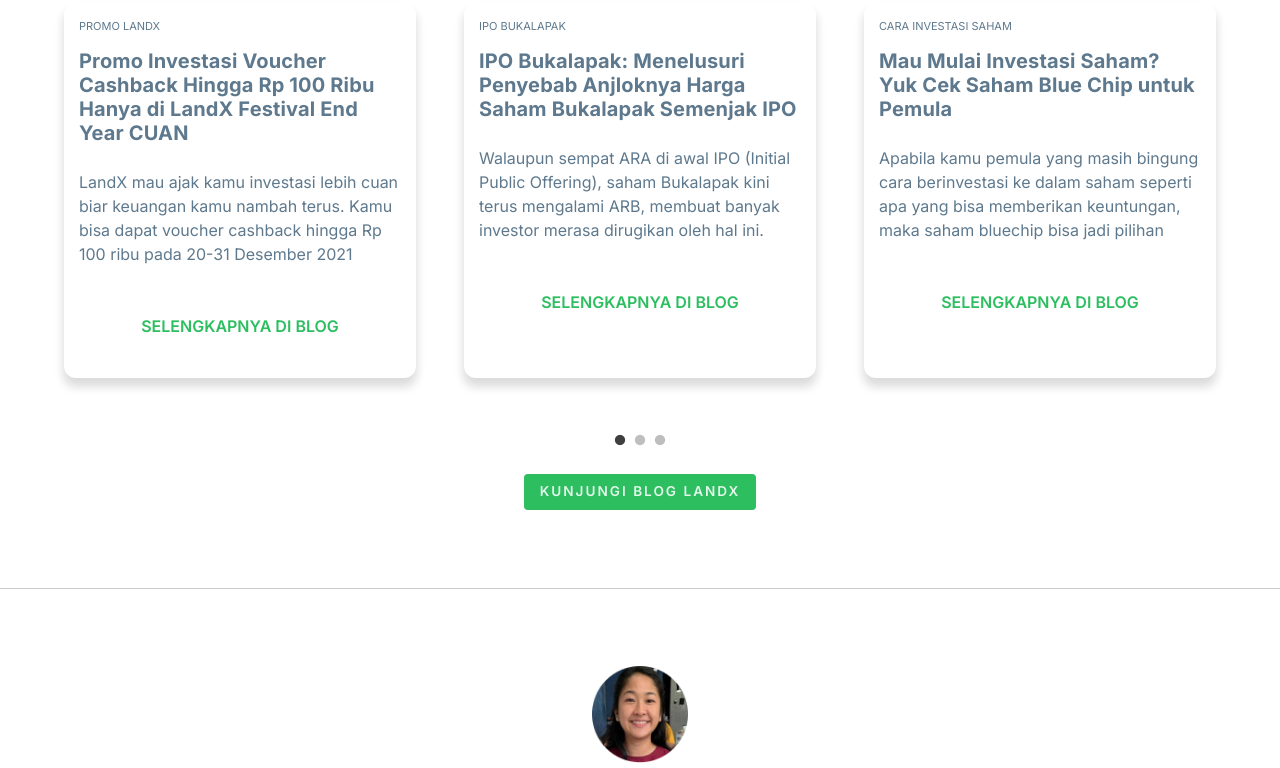
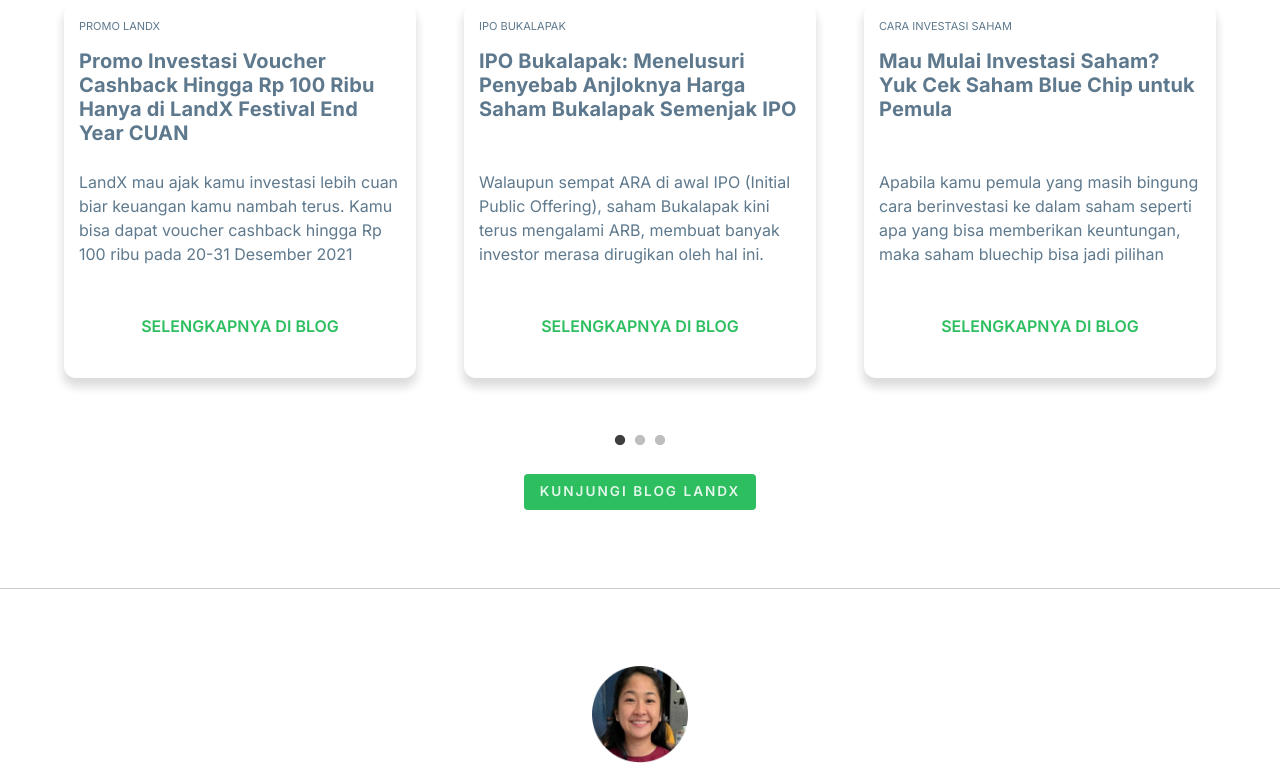
Before and after one commit to rexcorp1/invstr-home, a Gatsby site: page / in a window 1280 px wide. Shown: the part 2588-3356 px from the top of the page. Built offline with nearby package versions, Linux system fonts and the light colour scheme; Gatsby itself is replaced by a stand-in of ours; no server answers.

Commit message:
fix height card articel

```diff
--- a/src/components/carousel/carousel.js
+++ b/src/components/carousel/carousel.js
@@ -69,7 +69,7 @@
                             <Typography color="secondary" className="article-title">
                                 {data.title}
                             </Typography>
-                            <Typography color="secondary">
+                            <Typography color="secondary" style={{ height:`9rem` }}>
                                 {data.description}
                             </Typography>
 
--- a/src/components/carousel/carousel.scss
+++ b/src/components/carousel/carousel.scss
@@ -18,6 +18,7 @@
     line-height: normal !important;
     letter-spacing: .15px;
     margin: 15px 0 25px 0 !important;
+    height: 6rem;
 }
 
 .slick-track {
@@ -30,7 +31,6 @@
     text-transform: uppercase;
     font-weight: 600 !important;
     font-size: 15px;
-    margin-top: 3rem;
 }
 
 .read-more a {
```
